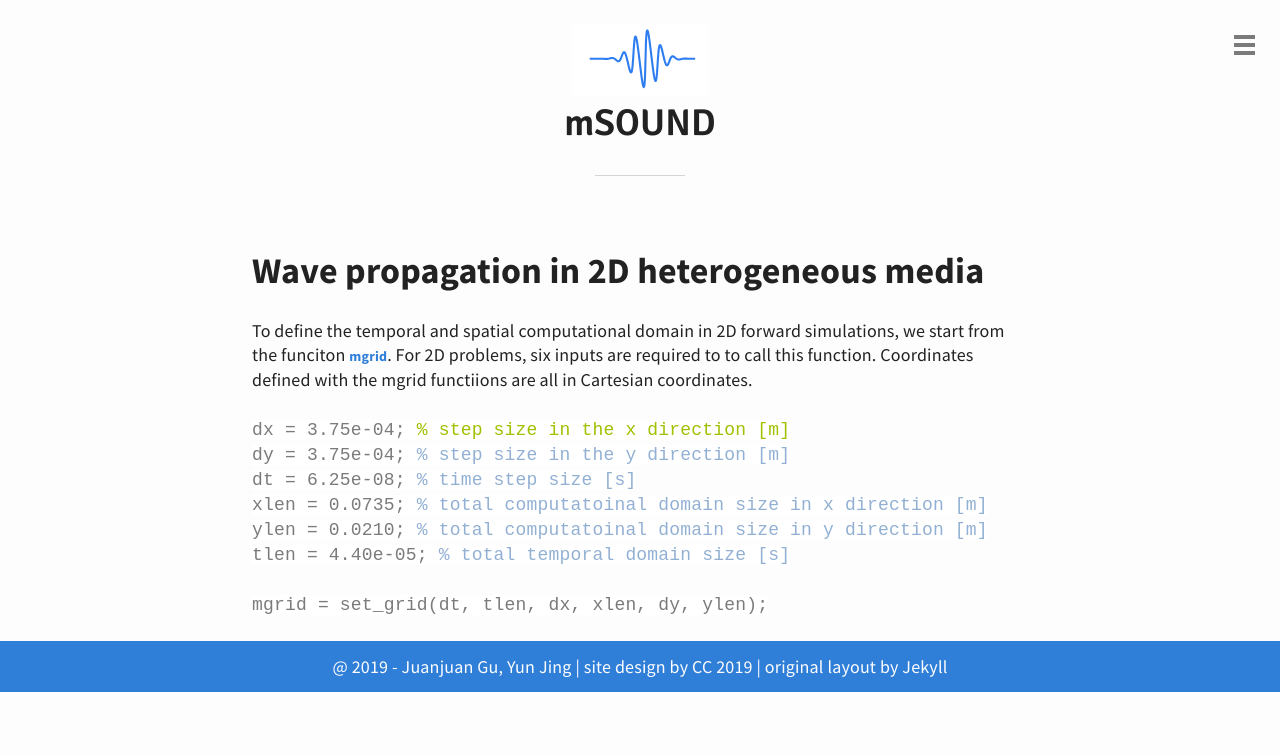
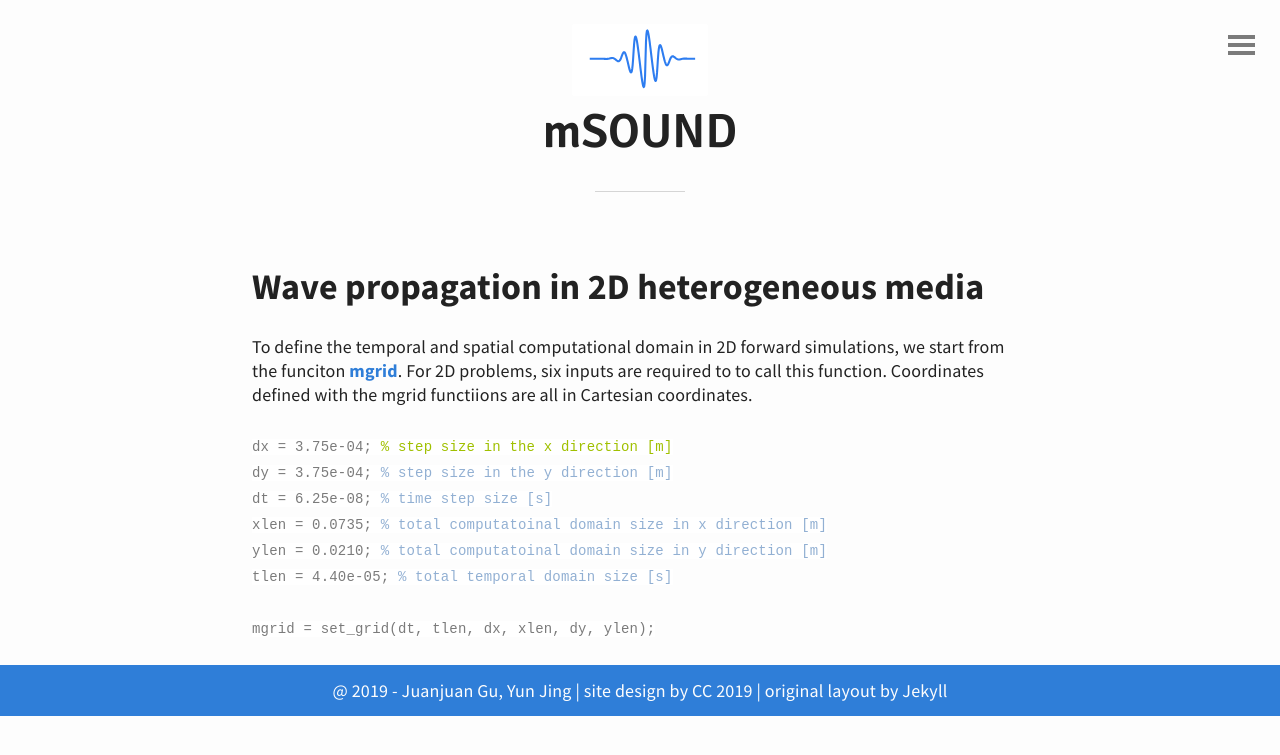
Before and after one commit to m-SOUND/mSOUND, a Jekyll site: the page built from _posts/2019-02-18-examples3.html, in a window 1280 px wide. Shown: the top 755 px of the page. Built offline with Jekyll 4.4.1, drawn with Linux system fonts in a browser that asks for light colours.

Commit message:
Update base.scss

```diff
--- a/_sass/base.scss
+++ b/_sass/base.scss
@@ -48,6 +48,6 @@ a {
 }
 
 /*- Code -*/
-a {
+code {
 	font-size: 14px;
 }
```
